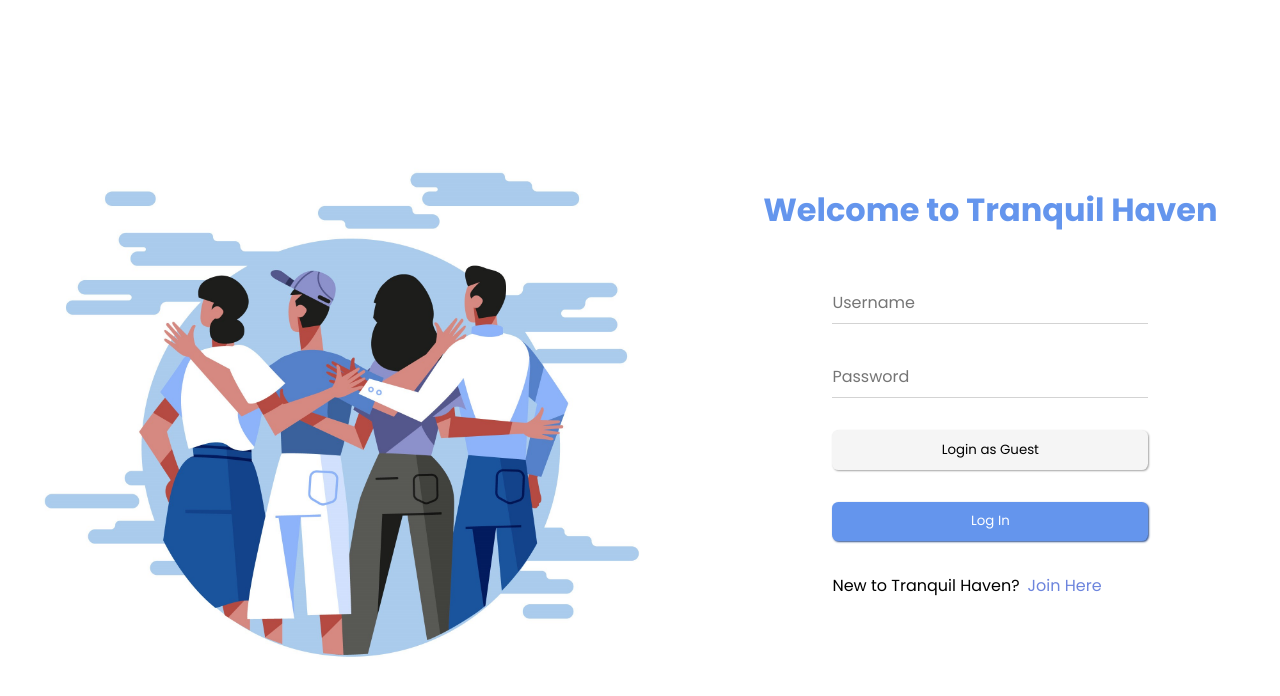
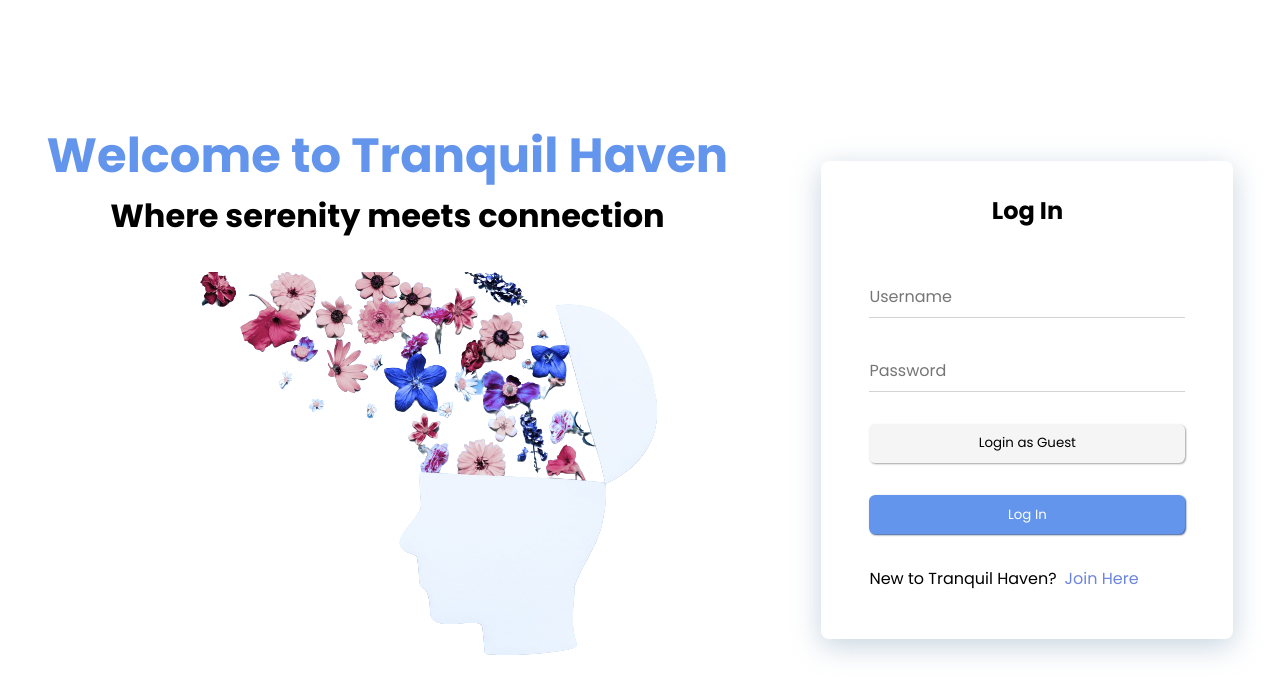
Before and after one commit to NeeshuSharmaa/tranquil-haven, a React (Create React App) app: page /login in a window 1280 px wide. Shown: the top 696 px of the page. Built offline with nearby package versions, Linux system fonts and the light colour scheme; what miragejs would draw is missing.

Commit message:
style: login, signup & notFound page

```diff
--- a/src/backend/db/users.js
+++ b/src/backend/db/users.js
@@ -84,7 +84,7 @@ export const users = [
     password: "sarah123",
     image: "/assets/images/gabby.jpg",
     bio: "I know people usually better than they know themselves.",
-    website: "https://example.com/donnapaulson",
+    website: "https://example.com/sarahgibson",
     createdAt: formatDate(),
     updatedAt: formatDate(),
   },
--- a/src/frontend/pages/loginSignup/Login.js
+++ b/src/frontend/pages/loginSignup/Login.js
@@ -21,11 +21,14 @@ export default function Login() {
   };
   return (
     <div className="auth-page">
-      <div className="auth-image-container">
-        <img src="/assets/images/friends-2.jpg" alt="connect" />
+      <div className="auth-hero-container">
+        <h1 className="logo">Welcome to Tranquil Haven</h1>
+
+        <h1>Where serenity meets connection</h1>
+        <img src="/assets/images/hero-img.png" alt="tranquil-haven" />
       </div>
       <div className="auth-form-container">
-        <h1>Welcome to Tranquil Haven</h1>
+        <h2>Log In</h2>
         <form className="auth-flex-container" onSubmit={loginHandleSubmit}>
           <input type="username" name="username" placeholder="Username" />
           <input type="password" name="password" placeholder="Password" />
--- a/src/frontend/pages/loginSignup/Signup.js
+++ b/src/frontend/pages/loginSignup/Signup.js
@@ -35,7 +35,12 @@ export default function Signup() {
   };
   return (
     <div className="auth-page">
-      <h1>Create Tranquil Haven's account</h1>
+      <div className="auth-hero-container">
+        <h1 className="logo">Welcome to Tranquil Haven</h1>
+        <h1>Discover peace in the digital realm</h1>
+      </div>
+      <div className="auth-form-container">
+        <h2>Regsiter Now!</h2>
         <form className="auth-flex-container" onSubmit={signupHandleSubmit}>
           <input type="email" name="email" placeholder="Email" required />
           <div>
@@ -45,7 +50,12 @@ export default function Signup() {
               placeholder="First Name"
               required
             />
-          <input type="text" name="lastName" placeholder="Last Name" required />
+            <input
+              type="text"
+              name="lastName"
+              placeholder="Last Name"
+              required
+            />
           </div>
 
           <input type="text" name="username" placeholder="Username" required />
@@ -119,5 +129,6 @@ export default function Signup() {
           </p>
         </form>
       </div>
+    </div>
   );
 }
--- a/src/frontend/pages/loginSignup/loginSignup.css
+++ b/src/frontend/pages/loginSignup/loginSignup.css
@@ -7,25 +7,37 @@
   align-items: center;
   justify-content: space-around;
 
+
 }
 
-.auth-image-container{
+.auth-hero-container{
   display:flex;
+  flex-direction:column;
   align-items:center;
-  justify-content: center;;
+  justify-content: center;
 }
-.auth-image-container>img{
-  width:50vw;
+.auth-hero-container>.logo{
+  font-size:3rem;
+  color:cornflowerblue;
+}
+/* .auth-image-container>img{
+  width:20vw;
   filter:saturation(20%)
+} */
+.auth-hero-container>img{
+  padding-top:2rem;
 }
-
 .auth-form-container{
   display:flex;
   flex-direction:column;
   gap:2rem;
   padding:2rem;
   align-items: center;
-  justify-content:center
+  justify-content:center;
+
+  border-radius:0.5rem;
+  box-shadow: rgba(136, 165, 191, 0.48) 0px 7px 29px 0px;
+
 }
 .auth-form-container>h1{
   color:cornflowerblue;
@@ -37,11 +49,12 @@
     gap:2rem;
     padding:1rem;
 
+
   }
 
-  .auth-flex-container>h1{
+  .auth-flex-container>h2{
 
-    padding-bottom:2rem;
+    text-align:center;
   }
 
 .auth-flex-container>input,.auth-flex-container>div>input {
--- a/src/frontend/pages/notFound/NotFound.css
+++ b/src/frontend/pages/notFound/NotFound.css
@@ -0,0 +1,23 @@
+.not-found-page{
+
+    display:flex;
+    flex-direction: column;
+    justify-content:center;
+    align-items:center;
+    height:100vh;
+}
+
+.not-found-page>img{
+    width:50vw;
+}
+.not-found-page>a>button{
+    padding:0.8rem 1.25rem;
+    background-color: cornflowerblue;
+    color:white;
+    font-size:1rem;
+    border:0;
+    border-radius:0.5rem;
+    display:flex;
+    gap:1rem;
+    align-items: center;
+}
--- a/src/frontend/pages/notFound/NotFound.js
+++ b/src/frontend/pages/notFound/NotFound.js
@@ -1,5 +1,18 @@
-import React from "react";
+import { Link } from "react-router-dom";
+import "./NotFound.css";
+import { FontAwesomeIcon } from "@fortawesome/react-fontawesome";
+import { faArrowLeftLong } from "@fortawesome/free-solid-svg-icons";
 
 export default function NotFound() {
-  return <div>NotFound</div>;
+  return (
+    <div className="not-found-page">
+      <img src="/assets/images/not-found.jpg" alt="404" />
+      <Link to="/">
+        <button>
+          <FontAwesomeIcon icon={faArrowLeftLong} />
+          <span>Go back Home</span>
+        </button>
+      </Link>
+    </div>
+  );
 }
```
Also changed, not shown: public/assets/images/hero-img.png (added), public/assets/images/not-found.jpg (added). Lines whose indentation alone changed are shown as unchanged.
